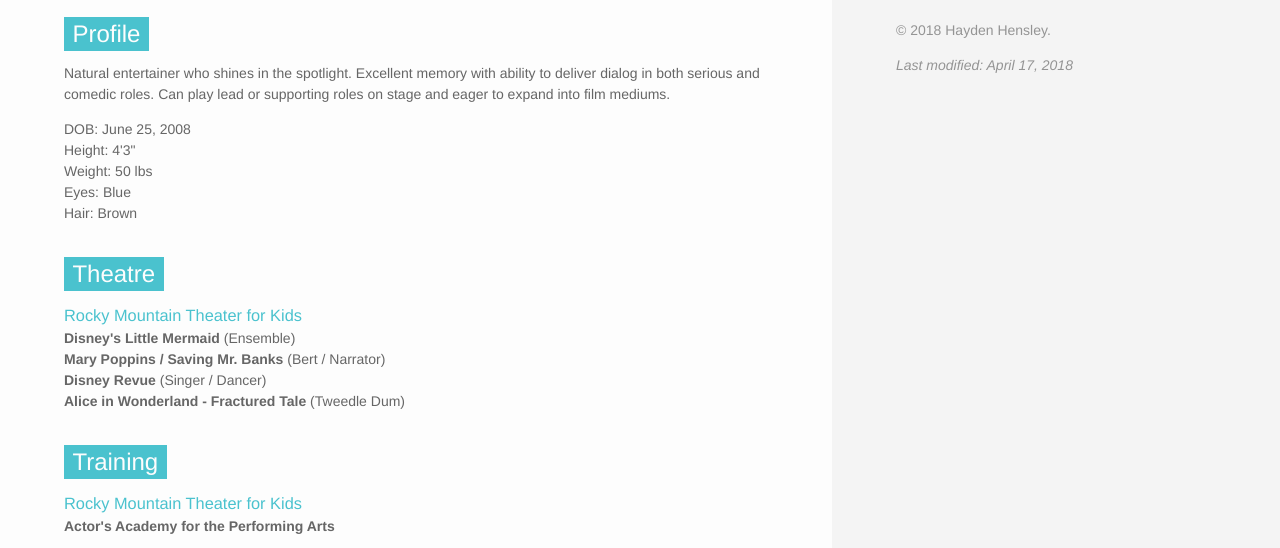
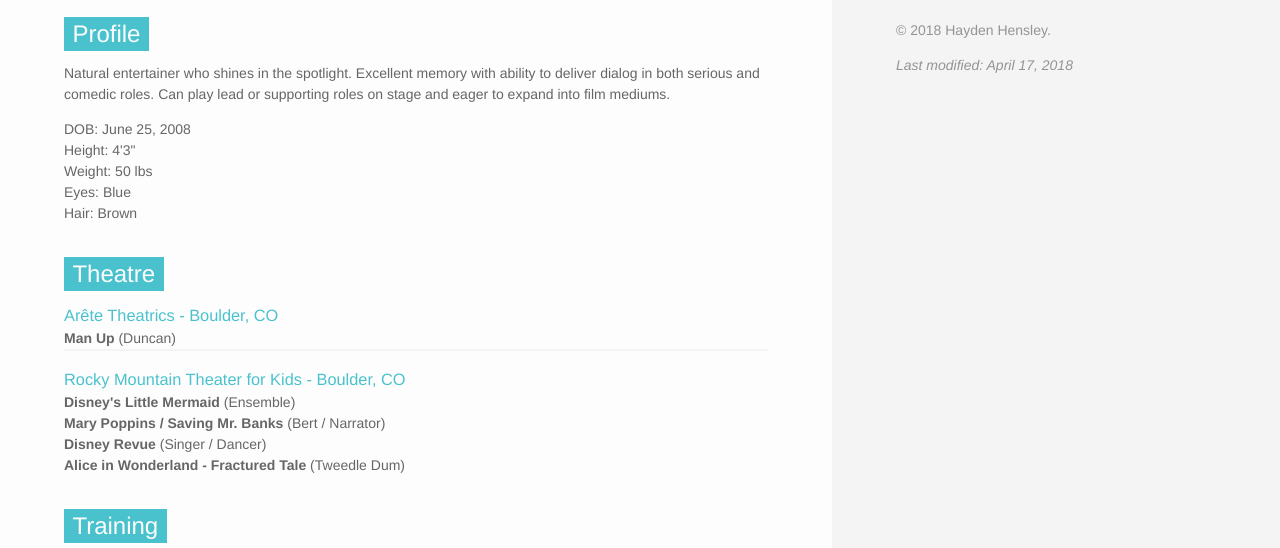
Before and after one commit to jhensley/resume-hayden, a plain HTML site: page index.html in a window 1280 px wide. Shown: the part 233-781 px from the top of the page. Drawn offline with nearby package versions, Linux system fonts and the light colour scheme; a script that the page names is missing.

Commit message:
add man up, and adjust training

```diff
--- a/index.html
+++ b/index.html
@@ -69,7 +69,13 @@
           <h2>Theatre</h2>
           <ol>
             <li itemscope itemtype="http://schema.org/TheaterEvent">
-              <h3 itemscope itemtype="http://schema.org/Location"><a href="http://www.theaterforkids.net" title="Website for Rocky Mountain Theater for Kids." itemprop="url"><span itemprop="name">Rocky Mountain Theater for Kids</span></a></h3>
+              <h3 itemscope itemtype="http://schema.org/Location"><a href="http://http://www.aretetheatrics.com" title="Website for Arête Theatrics." itemprop="url"><span itemprop="name">Arête Theatrics - Boulder, CO</span></a></h3>
+              <!-- Start Man Up-->
+              <h4 itemprop="workPerformed">Man Up <span itemprop="description">(Duncan)</span></h4>
+              <!-- End Man Up-->
+            </li>
+            <li itemscope itemtype="http://schema.org/TheaterEvent">
+              <h3 itemscope itemtype="http://schema.org/Location"><a href="http://www.theaterforkids.net" title="Website for Rocky Mountain Theater for Kids." itemprop="url"><span itemprop="name">Rocky Mountain Theater for Kids - Boulder, CO</span></a></h3>
               <!-- Start Little Mermaid-->
               <h4 itemprop="workPerformed">Disney's Little Mermaid <span itemprop="description">(Ensemble)</span></h4>
               <!-- End Little Mermaid-->
@@ -91,8 +97,8 @@
           <h2>Training</h2>
           <ol>
             <li itemscope itemtype="http://schema.org/EducationEvent">
-              <h3 itemscope itemtype="http://schema.org/CollegeOrUniversity"><a href="http://theaterforkids.net" title="Website for Rocky Mountain Theater for Kids." itemprop="url"><span itemprop="name">Rocky Mountain Theater for Kids</span></a></h3>
-              <h4 itemprop="name">Actor's Academy for the Performing Arts</h4>
+              <h3 itemscope itemtype="http://schema.org/CollegeOrUniversity"><a href="https://www.theaterforkids.net/aapa/" title="Website for Actor's Academy for the Performing Arts." itemprop="url"><span itemprop="name">Actor's Academy for the Performing Arts</span></a></h3>
+              <h4 itemprop="name">Rocky Mountain Theater for Kids</h4>
             </li>
           </ol>
         </section>
```
